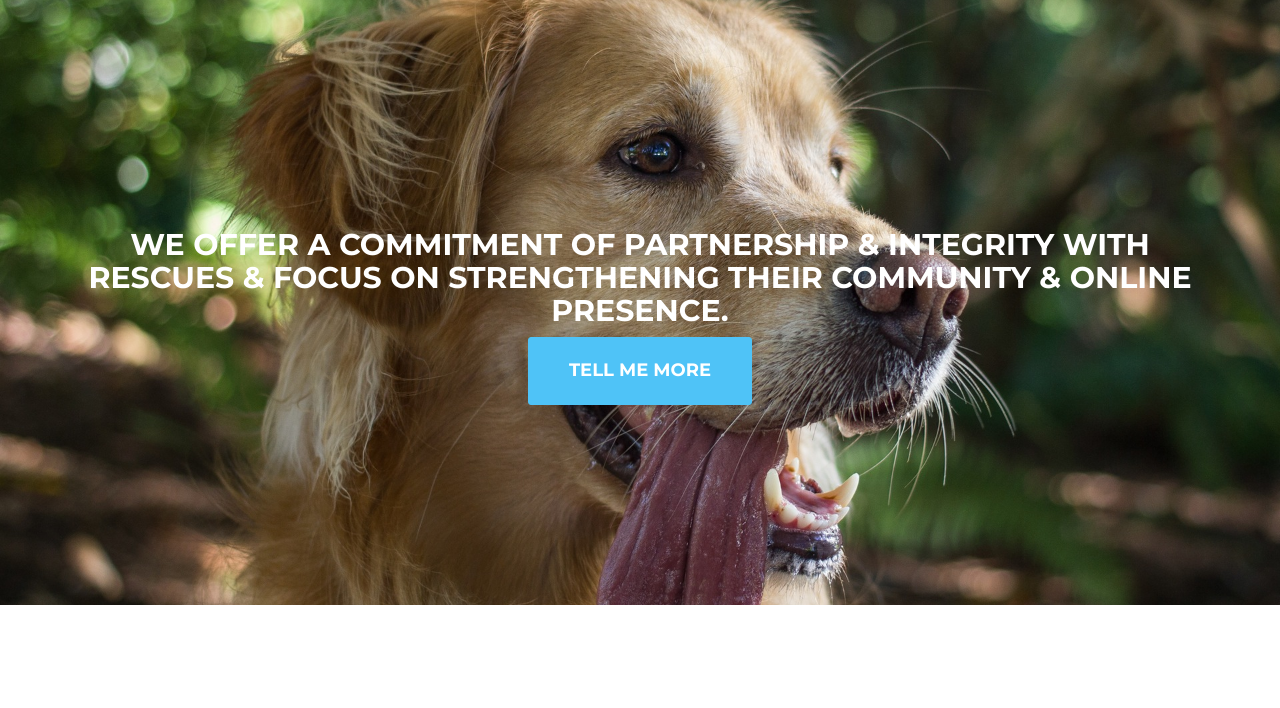
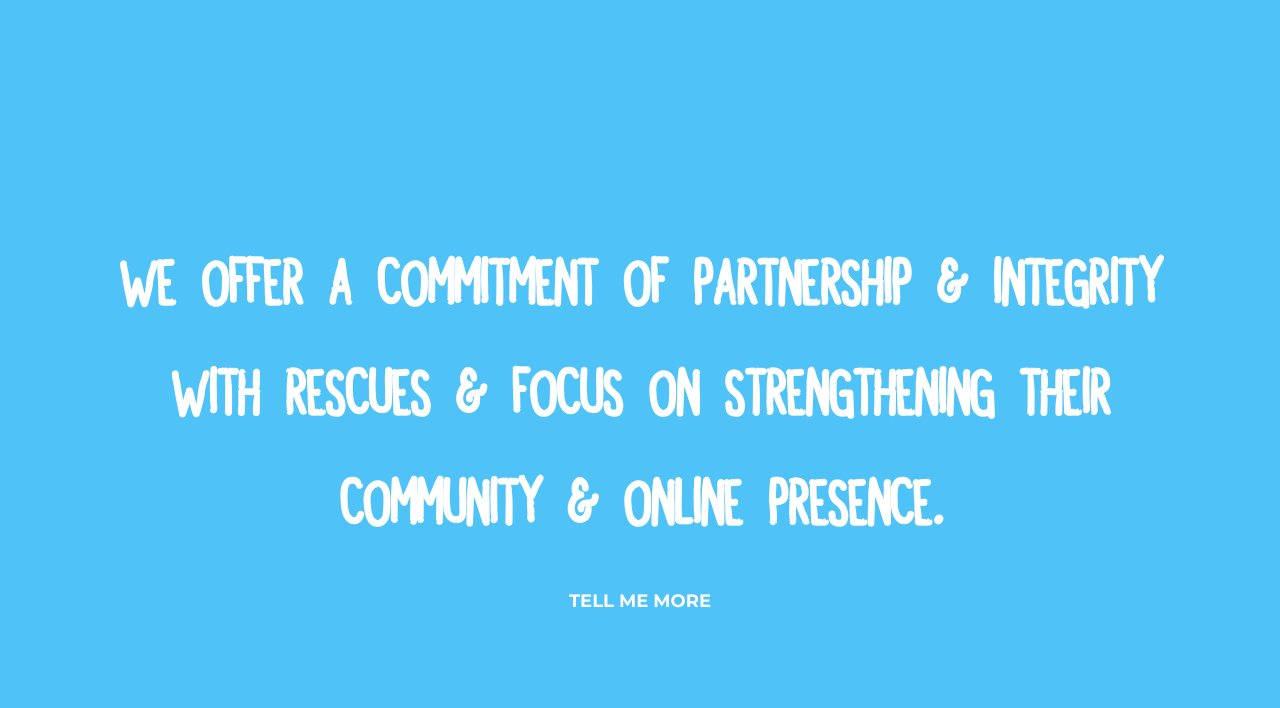
Before and after one commit to Santamerr/santamerr.github.io, a plain HTML site: page index.html in a window 1280 px wide. Shown: the part 92-800 px from the top of the page. Drawn offline with nearby package versions, Linux system fonts and the light colour scheme; a web font is replaced by a local one.

Commit message:
Added new background color and mariasclass

```diff
--- a/css/agency.css
+++ b/css/agency.css
@@ -208,11 +208,14 @@ h1,h2,h3,h4,h5,h6
 }
 header
 {
-	background-attachment: scroll;
+	/* THIS IS WHAT I TOOK OUT FOR BACKGROUND PHOTO
+    background-attachment: scroll;
 	background-image: url(../img/header-bg.jpg);
 	background-position: center center;
 	background-repeat: none;
 	background-size: cover;
+    */
+    background-color: #4FC3F7;
 	color: #fff;
 	moz-background-size: cover;
 	o-background-size: cover;
@@ -291,6 +294,10 @@ section h3.section-subheading
 	{
 		padding: 150px 0;
 	}
+}
+.mariasclass {
+    font-family: 'Latype Condensed';
+    font-size: 100px;
 }
 .service-heading
 {
```
